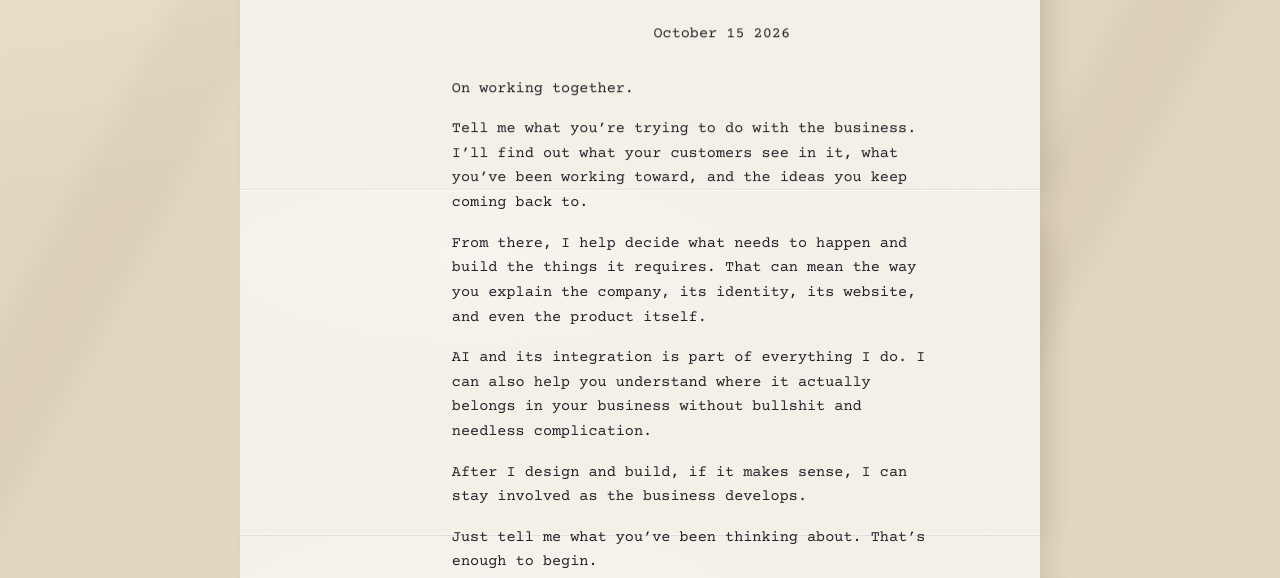
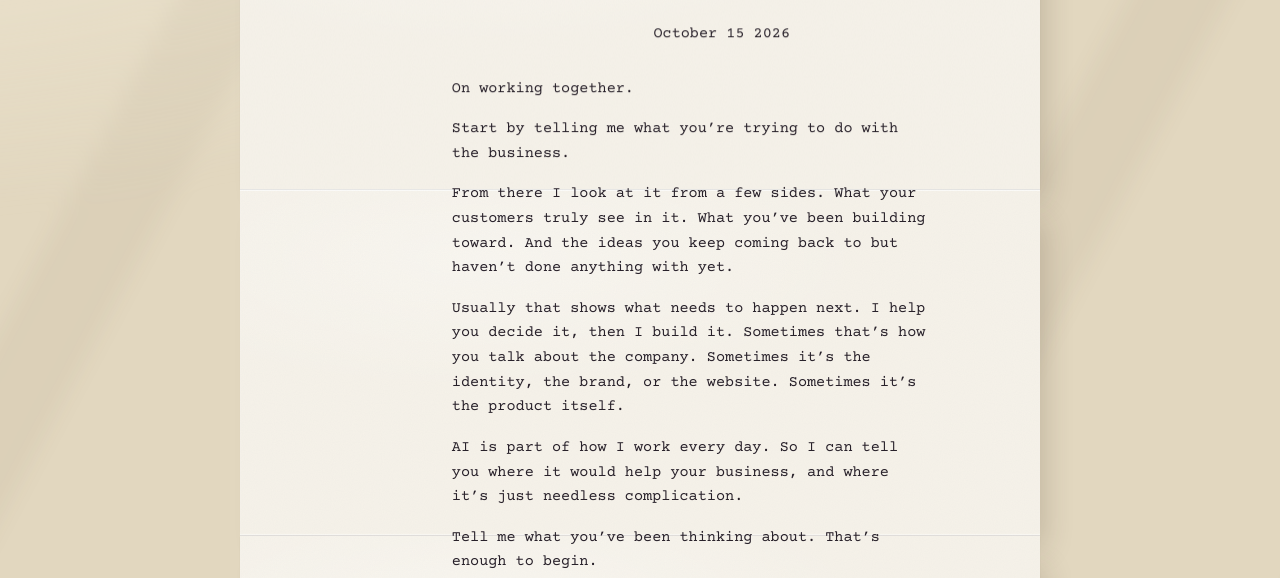
Before and after one commit to brandbuilt-hub/mccormick.works, a plain HTML site: page index.html in a window 1280 px wide. Shown: the part 222-800 px from the top of the page. Drawn offline with nearby package versions, Linux system fonts and the light colour scheme.

Commit message:
New letter text

```diff
--- a/index.html
+++ b/index.html
@@ -158,11 +158,11 @@
                   <div class="date" id="date">October 2026</div>
                   <div class="col">
                     <div class="salute">On working together.</div>
-                    <p>Tell me what you’re trying to do with the business. I’ll find out what your customers see in it, what you’ve been working toward, and the ideas you keep coming back to.</p>
-                    <p>From there, I help decide what needs to happen and build the things it requires. That can mean the way you explain the company, its identity, its website, and even the product itself.</p>
-                    <p>AI and its integration is part of everything I do. I can also help you understand where it actually belongs in your business without bullshit and needless complication.</p>
-                    <p>After I design and build, if it makes sense, I can stay involved as the business develops.</p>
-                    <p>Just tell me what you’ve been thinking about. That’s enough to begin.</p>
+                    <p>Start by telling me what you’re trying to do with the business.</p>
+                    <p>From there I look at it from a few sides. What your customers truly see in it. What you’ve been building toward. And the ideas you keep coming back to but haven’t done anything with yet.</p>
+                    <p>Usually that shows what needs to happen next. I help you decide it, then I build it. Sometimes that’s how you talk about the company. Sometimes it’s the identity, the brand, or the website. Sometimes it’s the product itself.</p>
+                    <p>AI is part of how I work every day. So I can tell you where it would help your business, and where it’s just needless complication.</p>
+                    <p>Tell me what you’ve been thinking about. That’s enough to begin.</p>
                     <div class="sign"><div class="ink"><img src="assets/signature-gmcc-pen.png" alt="Signed, G McC" width="859" height="405"></div></div>
                   </div>
                   <div class="typed-name">Gregory McCormick.</div>
```
